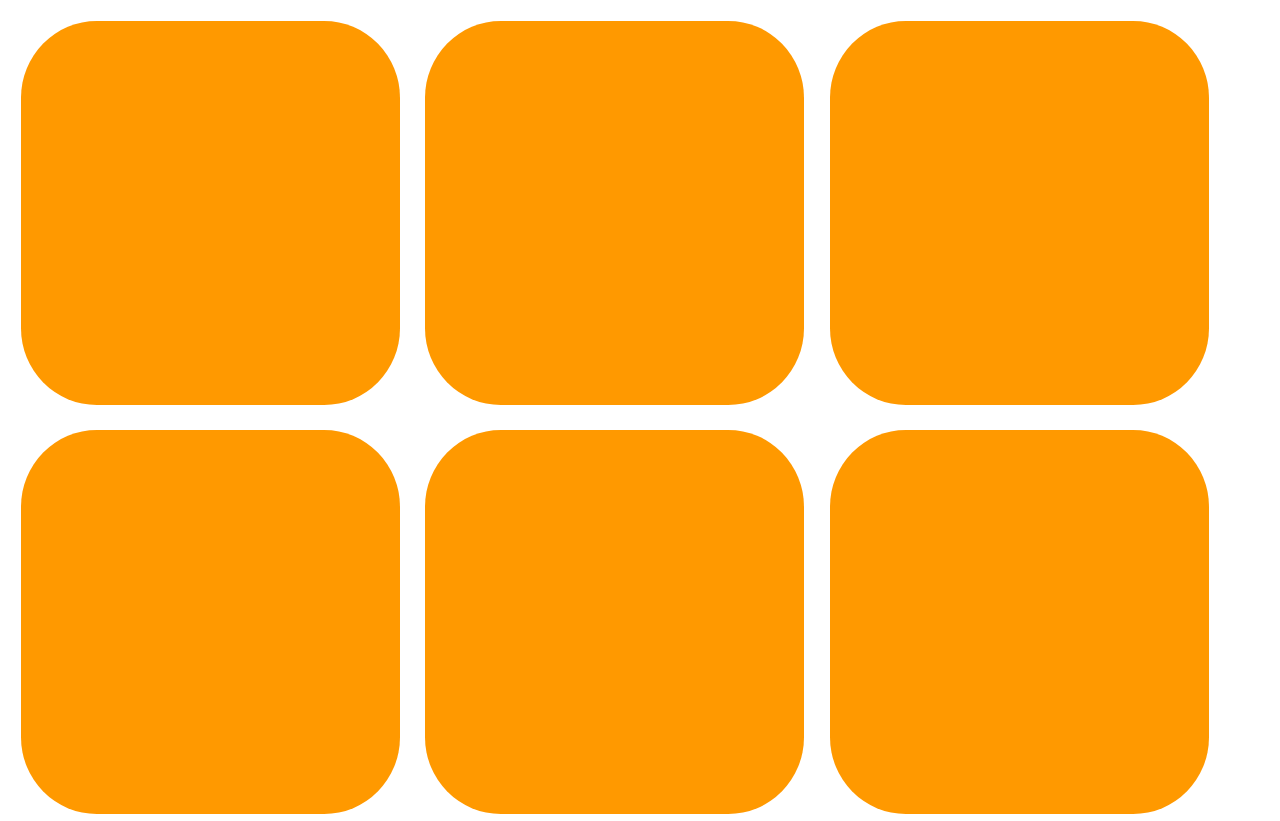
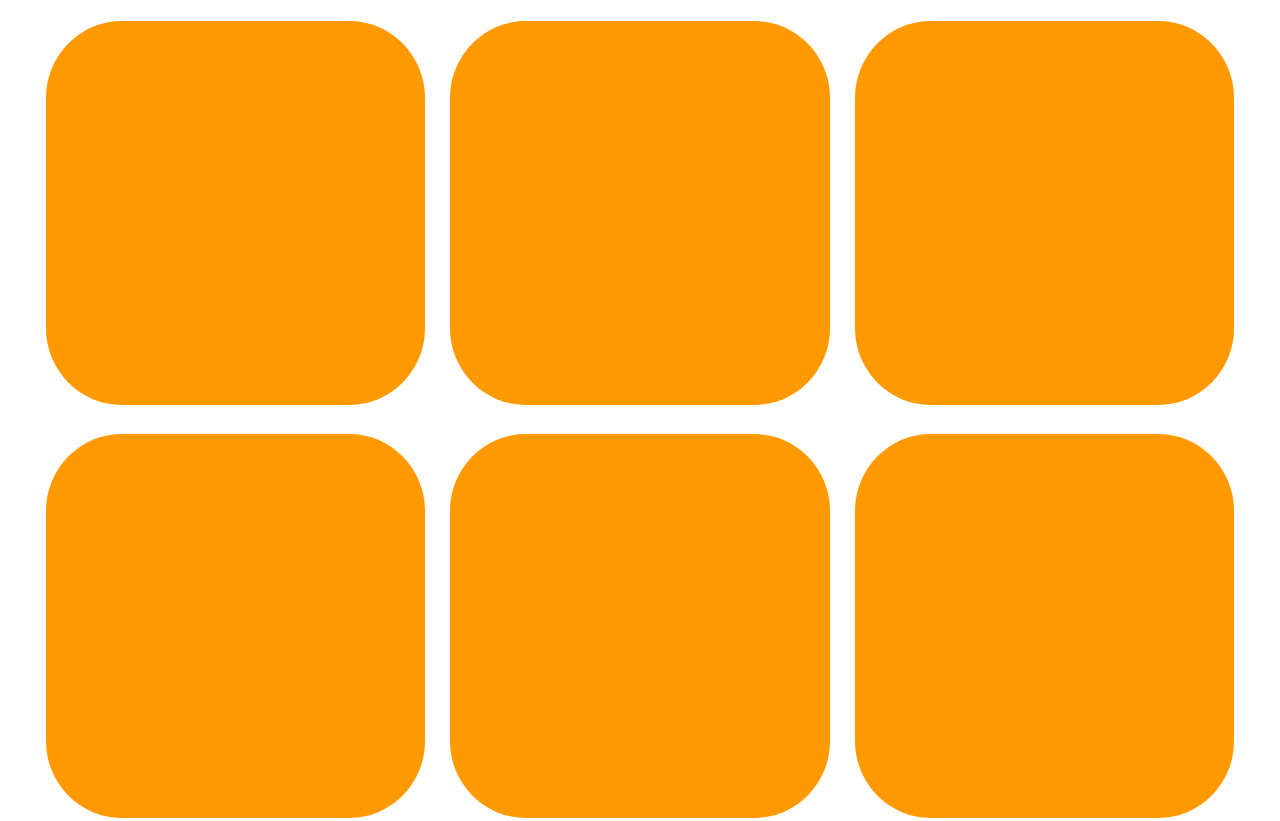
Before and after one commit to evewfj/evewfj.github.io, a plain HTML site: page ninebox.html in a window 1280 px wide. Shown: the top 821 px of the page. Drawn offline with Linux system fonts and the light colour scheme.

Commit message:
水平居中

```diff
--- a/nine.css
+++ b/nine.css
@@ -1,8 +1,18 @@
+.box{
+    margin: 0px auto;
+    width: 100%;
+    height: 100%;
+    display: table;
+    text-align: center;
+}
+/*.box div{
+    float: left;
+}*/
 .content {
      background-color: #ff9900;
      border-radius: 20%;
      width: 30%;
      height: 30vw;
      margin: 1%;
-     float: left;
+     display: inline-block;
  }
--- a/ninebox.html
+++ b/ninebox.html
@@ -1,20 +1,15 @@
 <!DOCTYPE html>
 <html>
+
 <head>
     <title>CSS.1</title>
-    <meta charset="utf-8"/>
+    <meta charset="utf-8" />
     <meta name="viewport" content="width=device-width, initial-scale=1, maximum-scale=1, user-scalable=no">
     <link rel="stylesheet" href="nine.css">
-    <!--.content {-->
-    <!--background-color: #ff9900;-->
-    <!--border-radius: 20%;-->
-    <!--width: 30%;-->
-    <!--height: 30vw;-->
-    <!--margin: 1%;-->
-    <!--float: left;-->
-    <!--}-->
 </head>
-<body >
+
+<body>
+    <div class="box">
         <div class="content"></div>
         <div class="content"></div>
         <div class="content"></div>
@@ -24,6 +19,7 @@
         <div class="content"></div>
         <div class="content"></div>
         <div class="content"></div>
+    </div>
+</body>
 
-</body>
 </html>
```
Lines whose indentation alone changed are shown as unchanged.
